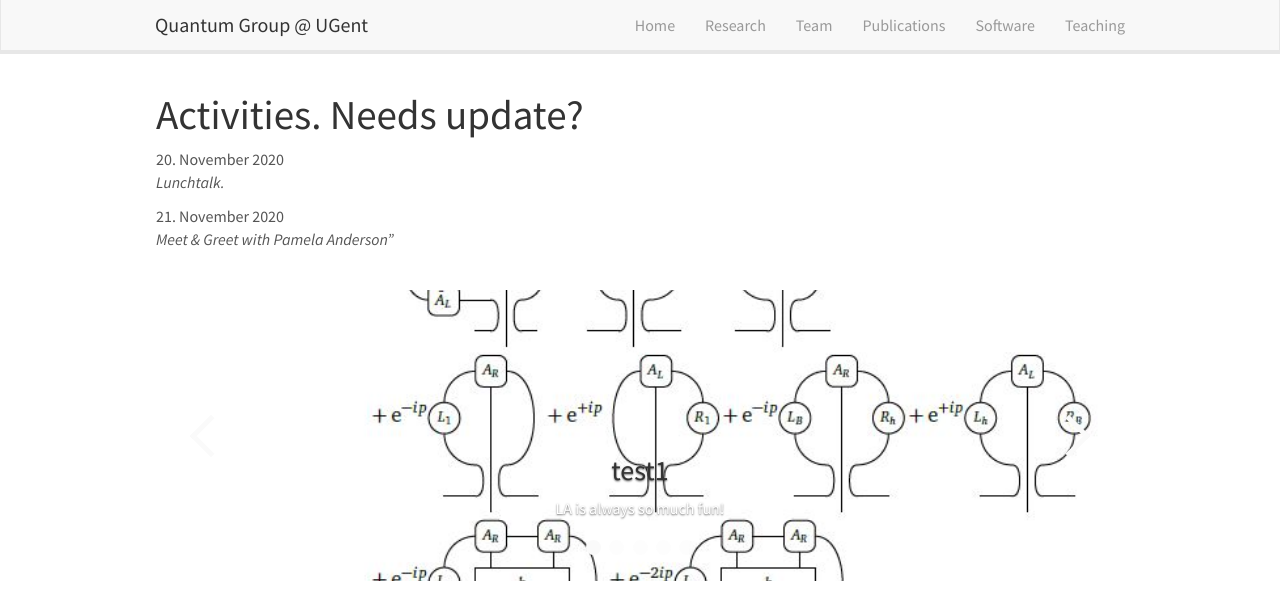
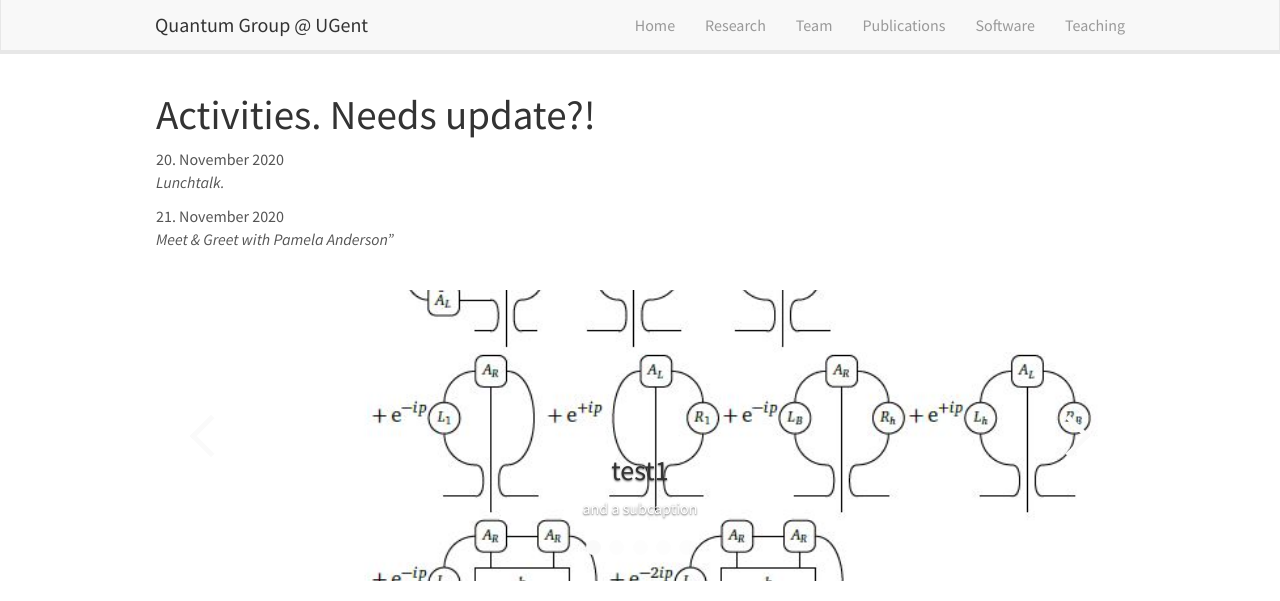
Before and after one commit to quantumghent/quantumghent.github.io, a Jekyll site: the page built from _pages/activities.md, in a window 1280 px wide and 979 px high. Shown: the top 601 px of the window. Built offline with Jekyll 4.4.1, drawn with Linux system fonts in a browser that asks for light colours; nearby versions of some CDN libraries.

Commit message:
do captions work?

```diff
--- a/_includes/carousel.html
+++ b/_includes/carousel.html
@@ -29,8 +29,8 @@
             {% for item in site.data.carousel.topics %}
             <li class="carousel__slide" style="background-image: url('/images/carouselpic/{{ item.image }}');">
               <div class="carousel-caption">
-                <h3>{{item.caption}}</h3>
-                <p>LA is always so much fun!</p>
+                <h3>{{ item.caption }}</h3>
+                <p>{{ item.subcaption }}</p>
               </div>
             </li>
             {% endfor %}
--- a/_pages/activities.md
+++ b/_pages/activities.md
@@ -6,7 +6,7 @@ sitemap: false
 permalink: /activities.html
 ---
 
-# Activities. Needs update?
+# Activities. Needs update?!
 
 {% for activity in site.data.activities %}
 <p>{{ activity.date }} <br>
```
